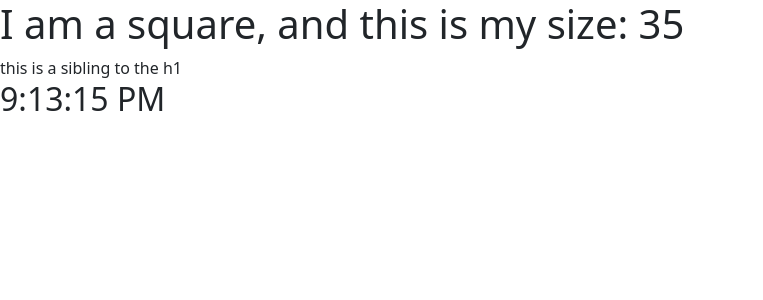
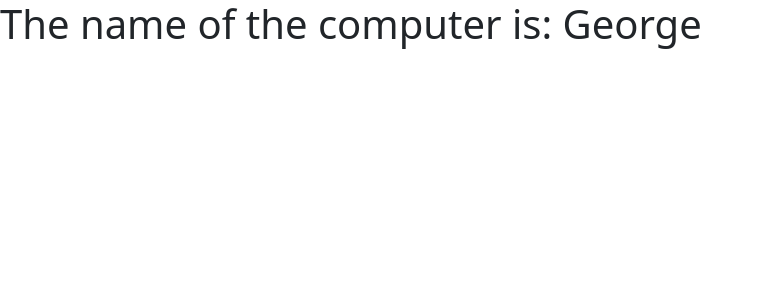
Before and after one commit to bootcamp-students/React-Examples-Opigno, a React (Create React App) app: page / in a window 1280 px wide. Shown: the top 300 px of the page, without its empty margins (0-763 px from the left). Built offline with nearby package versions, Linux system fonts and the light colour scheme.

Commit message:
React Basics 6 - State Basics

```diff
--- a/src/components/App.js
+++ b/src/components/App.js
@@ -6,15 +6,33 @@ class App extends Component {
     constructor() {
         super()
         // model
-        this.num = 35
-        this.state = { date: new Date() };
+        this.state = {
+            name: "George",
+        }
     }
 
 
     // controller
     // additional methods
-    help(mes) {
-        console.log(`The following message was relayed from the maintenance room: "${mes.str}"`)
+    updateNames(str) {
+        function stateSetter() {
+            return ({
+                // key that exists in state : new value that key should store
+                name: str
+            })
+        }
+
+//stateSetter() returns an object
+// set state looks for an object
+
+        this.setState(
+            {
+                // key that exists in state : new value that key should store
+                name: str
+            }
+        )
+
+
     }
 
 
@@ -22,18 +40,12 @@ class App extends Component {
     // render method
     // view
     render() {
+        if (this.state.name === "Ian") {
+            this.updateNames("George")
+        }
+
         return (
-            <>
-                <Square
-                    color="pink"
-                    size={this.num}
-                    show={true}
-                    className="big-header"
-                >
-                    <div>this is a secret div, i wonder if it will show up</div>
-                </Square>
-                <h2>{this.state.date.toLocaleTimeString()}</h2>
-            </>
+            <h1>The name of the computer is: {this.state.name}</h1>
         )
     }
 }
@@ -49,3 +61,9 @@ export default App;
 // 3. on components, native html attributes get converted to props in the object
 
 // * the prop called "key" does not get sent when you are looping
+
+
+////////
+
+// 1. state has to be an object, since we can only have one state
+// 2. must be changed with the proper methods, cannot be changed on its own, without setState
```
